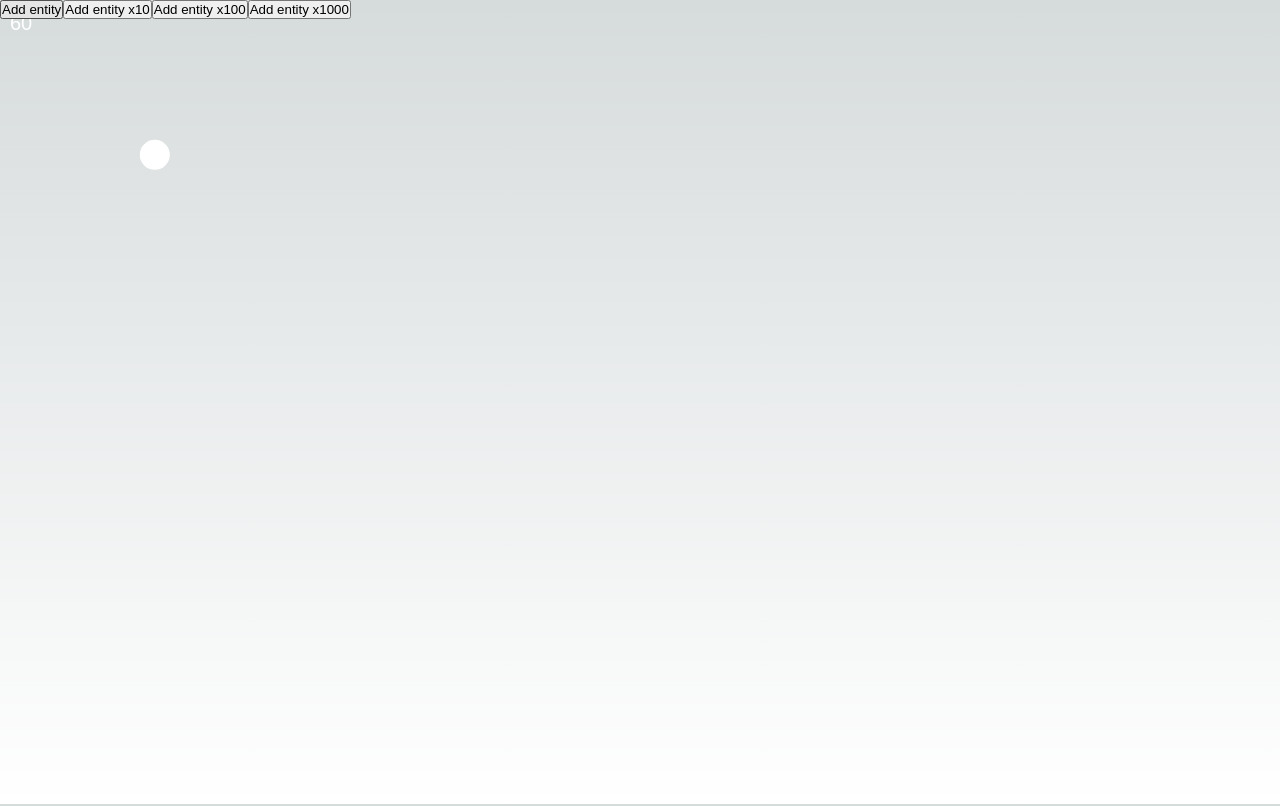
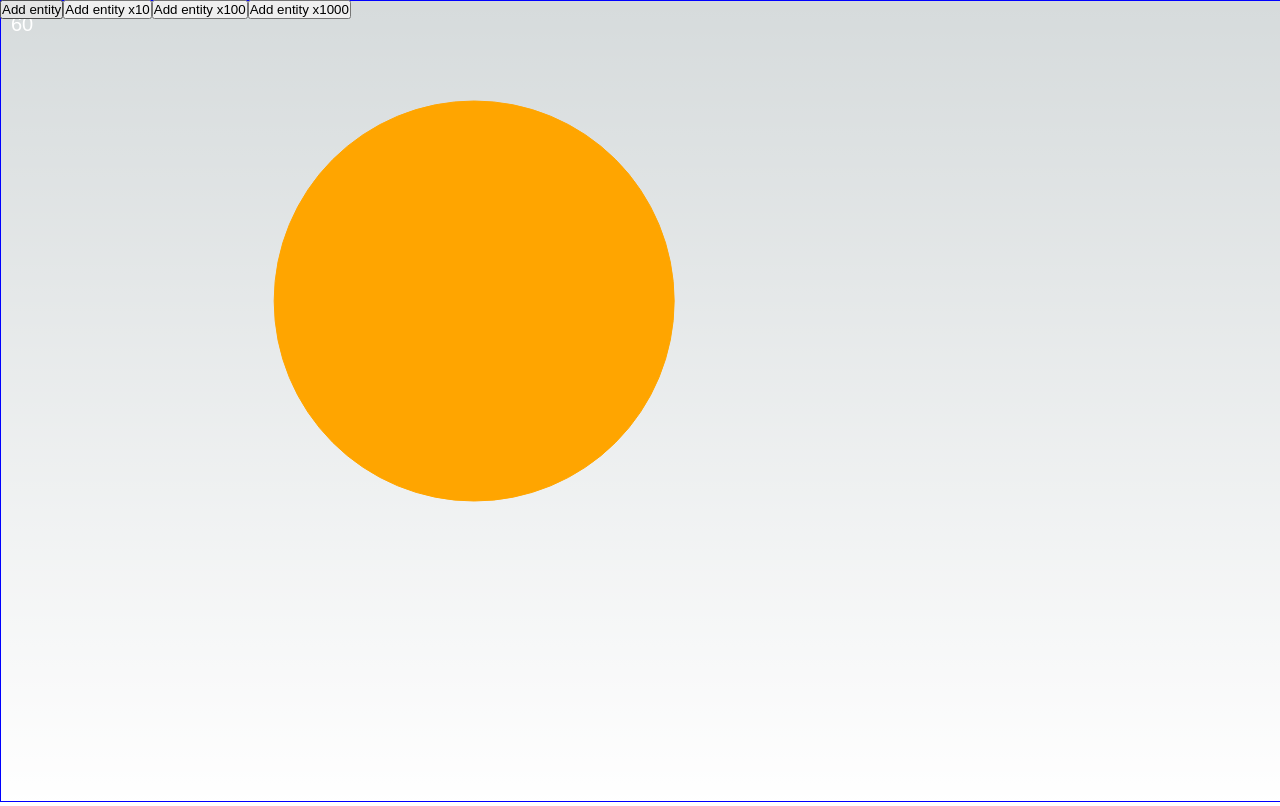
Before and after one commit to Hoijof/EngineXf, a Next.js app: page / in a window 1280 px wide. Built offline with nearby package versions, Linux system fonts and the light colour scheme.

Commit message:
feat: add collisions

```diff
--- a/domain/TestEntity1.ts
+++ b/domain/TestEntity1.ts
@@ -12,13 +12,11 @@ export class TestEntity1 extends Entity {
             ...transform
         } });
 
-        this.components.push(new PhysicsComponent({
+        this.addComponent(new PhysicsComponent({
             speed: new DOMPoint(10, 10),
             ...physicsComponent
-        } ));
+        }, this.componentMethods));
 
-        this.components.push(new RenderComponent({ color: "red"}));
+        this.addComponent(new RenderComponent({ color: "random", shape: "circle"}, this.componentMethods));
     }
-
-
 }
--- a/engine/Component.ts
+++ b/engine/Component.ts
@@ -1,8 +1,10 @@
 import { Engine, PHASE } from "./../types";
 import { Transform } from "./Transform";
+import { Entity } from './Entity';
 
 export class Component {
-    active: boolean = true;
+    name="Component";
+    isActive: boolean = true;
     phase : PHASE = PHASE.UPDATE;
 
     update(transform : Transform, engine : Engine) : Transform {
@@ -10,4 +12,8 @@ export class Component {
 
         return transform;
     }
+
+    onCollision(other: Entity, transform: Transform) {
+        // console.log("onCollision", this, other);
+    }
 }
--- /dev/null
+++ b/engine/globalCollisions.ts
@@ -0,0 +1,59 @@
+import { Entity } from "./Entity";
+
+export function checkCollisions(entities: Entity[], width: number, height: number) {
+    for (let i = 0; i < entities.length; i++) {
+        // Check for edge collisions
+        entities[i].componentMethods.checkEdgeCollisions(entities[i].transform, width, height);
+
+        for (let j = i + 1; j < entities.length; j++) {
+            if (isIntersecting(entities[i], entities[j])) {
+                entities[i].onCollision(entities[j]);
+                entities[j].onCollision(entities[i]);
+            }
+        }
+    }
+}
+
+function isIntersecting(entity1: Entity, entity2: Entity) {
+    const { position: pos1, scale: scale1 } = entity1.transform;
+    const { position: pos2, scale: scale2 } = entity2.transform;
+
+    const x1 = pos1.x;
+    const y1 = pos1.y;
+    const w1 = scale1.x;
+    const h1 = scale1.y;
+
+    const x2 = pos2.x;
+    const y2 = pos2.y;
+    const w2 = scale2.x;
+    const h2 = scale2.y;
+
+    const shape1 = entity1.componentMethods.getRenderShape();
+    const shape2 = entity2.componentMethods.getRenderShape();
+
+    if (shape1 === 'rect' && shape2 === 'rect') {
+        return rectIntersect(x1, y1, w1, h1, x2, y2, w2, h2);
+    } else if (shape1 === 'circle' && shape2 === 'circle') {
+        return circleIntersect(x1, y1, w1, x2, y2, w2);
+    } else {
+        return circleIntersect(x1, y1, w1, x2, y2, w2);
+    }
+}
+
+function rectIntersect(x1: number, y1: number, w1: number, h1: number, x2: number, y2: number, w2: number, h2: number) {
+    // Check x and y for overlap
+    if (x2 > w1 + x1 || x1 > w2 + x2 || y2 > h1 + y1 || y1 > h2 + y2){
+        return false;
+    }
+    return true;
+}
+
+function circleIntersect(x1: number, y1: number, r1: number, x2: number, y2: number, r2: number) {
+
+    // Calculate the distance between the two circles
+    let squareDistance = (x1-x2)*(x1-x2) + (y1-y2)*(y1-y2);
+
+    // When the distance is smaller or equal to the sum
+    // of the two radius, the circles touch or overlap
+    return squareDistance <= ((r1 + r2) * (r1 + r2))
+}
--- a/engine/index.ts
+++ b/engine/index.ts
@@ -2,10 +2,12 @@ import { gk, sk } from '../consts';
 import {Engine, Mouse, PHASE} from '../types';
 import { Entity } from './Entity';
 import { Component } from './Component';
+import { checkCollisions } from './globalCollisions';
 
 let engine: Engine;
+let updateCallback = (engine: Engine) => {};
 
-export function init(canvas: HTMLCanvasElement) {
+export function init(canvas: HTMLCanvasElement, uc: (engine: Engine) => void) {
     engine = {
         lastFrameTime: 0,
         deltaTime: 0,
@@ -29,7 +31,7 @@ export function init(canvas: HTMLCanvasElement) {
             wheel: 0,
         },
         keyboard: {
-            keys: new Set(['w', 'a', 's', 'd', 'ArrowUp', 'ArrowLeft', 'ArrowDown', 'ArrowRight']),
+            keys: new Set(['w', 'a', 's', 'd', 'r', 'ArrowUp', 'ArrowLeft', 'ArrowDown', 'ArrowRight', ' ', 'z']),
             down: new Set(),
             up: new Set(),
             pressed: new Set(),
@@ -40,6 +42,8 @@ export function init(canvas: HTMLCanvasElement) {
     resize(window.innerWidth, window.innerHeight);
 
     setListeners();
+
+    updateCallback = uc;
 }
 export function get() {
     return engine;
@@ -48,6 +52,7 @@ export function get() {
 export function step() {
     setup();
     update();
+    updateCallback(engine);
     physicsUpdate();
     draw();
     cleanup();
@@ -76,7 +81,7 @@ export function update() {
     engine.entities.forEach(entity => {
         if (entity.active) {
             entity.components.forEach((component: Component) => {
-                if (component.active && component.phase === PHASE.UPDATE) {
+                if (component.isActive && component.phase === PHASE.UPDATE) {
                     component.update(entity.transform, engine);
                 }
             });
@@ -85,7 +90,9 @@ export function update() {
 }
 
 export function physicsUpdate() {
+    const entities = Array.from(engine.entities);
 
+    checkCollisions(entities, engine.width, engine.height);
 }
 
 export function cleanup() {
@@ -99,30 +106,31 @@ export function cleanup() {
 }
 
 export function draw() {
-    const { deltaTime, width, height, mouse, keyboard } = engine;
+    const { canvas, ctx, fps, width, height, mouse, keyboard } = engine;
 
-    engine.ctx.clearRect(0, 0, width, height);
+    ctx.clearRect(0, 0, width, height);
 
     // Draw fps counter
-    engine.ctx.fillStyle = 'white';
-    engine.ctx.font = '20px Arial';
-    engine.ctx.fillText(engine.fps.toString(), 10, 30);
+    ctx.fillStyle = 'white';
+    ctx.font = '20px Arial';
+    ctx.fillText(fps.toString(), 10, 30);
 
     // Draw mouse position
     if (gk('DEBUG')) {
-        engine.ctx.fillText(`x: ${mouse.x} y: ${mouse.y} down: ${mouse.down} up: ${mouse.up} pressed: ${mouse.pressed} released: ${mouse.released} wheel: ${mouse.wheel}`, 10, 60);
+        // ctx.strokeRect(0, 0, canvas.width, canvas.height);
+        ctx.fillText(`x: ${mouse.x} y: ${mouse.y} down: ${mouse.down} up: ${mouse.up} pressed: ${mouse.pressed} released: ${mouse.released} wheel: ${mouse.wheel}`, 10, 60);
 
-        engine.ctx.fillText(`Down: ${Array.from(keyboard.down).join(' ')}`, 10, 90);
-        engine.ctx.fillText(`Up: ${Array.from(keyboard.up).join(' ')}`, 10, 120);
+        ctx.fillText(`Down: ${Array.from(keyboard.down).join(' ')}`, 10, 90);
+        ctx.fillText(`Up: ${Array.from(keyboard.up).join(' ')}`, 10, 120);
 
-        engine.ctx.fillText(`width: ${width} height: ${height}`, 100, 30);
+        ctx.fillText(`width: ${width} height: ${height}`, 100, 30);
     }
 
     // Draw Entities
     engine.entities.forEach(entity => {
         if (entity.active) {
             entity.components.forEach((component: Component) => {
-                if (component.active && component.phase === PHASE.DRAW) {
+                if (component.isActive && component.phase === PHASE.DRAW) {
                     component.update(entity.transform, engine);
                 }
             });
@@ -130,9 +138,6 @@ export function draw() {
     });
 
 }
-
-
-
 
 export function resize(width: number, height: number) {
     engine.width = width;
@@ -174,11 +179,15 @@ export function addEntity(entity : Entity) {
     engine.entities.add(entity);
 }
 
+export function clearEntities() {
+    engine.entities.clear();
+}
+
 
 // #region Event Listeners
 function setListeners() {
     document.addEventListener('keyup', ({ key }) => {
-        if (key === '`') {
+        if (key === '`' || key === 'z') {
             sk('DEBUG', !gk('DEBUG'));
         }
     });
--- a/pages/_document.tsx
+++ b/pages/_document.tsx
@@ -2,9 +2,9 @@ import { Html, Head, Main, NextScript } from 'next/document'
 
 export default function Document() {
   return (
-    <Html lang="en">
+    <Html lang="en" style={{overflow: 'hidden'}}>
       <Head />
-      <body>
+      <body >
         <Main />
         <NextScript />
       </body>
--- a/pages/index.tsx
+++ b/pages/index.tsx
@@ -1,9 +1,10 @@
 import Head from 'next/head'
 
 import { useEffect, useRef } from 'react'
+import { gk } from '../consts';
 
-import {init, step, resize, mouseUpdate, addKeyUp, addKeyDown, addEntity} from '../engine/index';
-import { Engine } from '../types';
+import {init, step, resize, mouseUpdate, addKeyUp, addKeyDown, addEntity, clearEntities} from '../engine/index';
+import { getRandomFloat } from '../utils';
 import { TestEntity1 } from './../domain/TestEntity1';
 
 let singletoned = false;
@@ -25,11 +26,9 @@ export default function Home() {
     }
 
     // #region Setup events
-    document.addEventListener('resize', () => {
-      const canvas = canvasRef.current as unknown as HTMLCanvasElement;
-
-      resize(canvas.width, canvas.height);
-    });
+    window.onresize = () => {
+      resize(window.innerWidth, window.innerHeight);
+    };
 
     document.addEventListener('mousemove', (e) => {
       const canvas = canvasRef.current as unknown as HTMLCanvasElement;
@@ -61,28 +60,50 @@ export default function Home() {
     });
 
     document.addEventListener('keydown', (e) => {
+      if (gk('DEBUG')) {
+        console.log(e.key);
+      }
+
       addKeyDown(e.key);
     });
 
     // #endregion
     // Setup engine
 
-    init(canvasRef.current as unknown as HTMLCanvasElement);
+    init(canvasRef.current as unknown as HTMLCanvasElement, (engine) => {
+
+      if (engine.keyboard.pressed.has(' ')) {
+        console.log('space pressed');
+
+        addRandomEntity();
+      }
+
+      if (engine.keyboard.pressed.has('ArrowDown')) {
+        addRandomEntityTimes(20)();
+      }
+
+      if (engine.keyboard.pressed.has('r')) {
+        clearEntities();
+      }
+    });
 
     render();
     // setup game?
 
 
-    addEntity(new TestEntity1({ name: 'Manolo'}));
+    addEntity(new TestEntity1({ name: 'Manolo', transform: {position: new DOMPoint(150, 300), scale: new DOMPoint(100, 200)}, physicsComponent: {speed: new DOMPoint(-50, 0)}}));
+    addEntity(new TestEntity1({ name: 'Manolo', transform: {position: new DOMPoint(120, 300), scale: new DOMPoint(200, 200)}, physicsComponent: {speed: new DOMPoint(50, 0)}}));
   });
 
   const addRandomEntity = () => {
-    const x = Math.random() * 1000;
-    const y = Math.random() * 1000;
+    const x = Math.random() * window.innerWidth;
+    const y = Math.random() * window.innerHeight;
 
     const position = new DOMPoint(x, y);
     const speed = new DOMPoint(getRandomFloat(-50, 50), getRandomFloat(-50, 50));
-    addEntity(new TestEntity1({name: 'manolo', transform: {position}, physicsComponent: {speed}}));
+    const scale = new DOMPoint(getRandomFloat(8, 25), getRandomFloat(8, 25));
+
+    addEntity(new TestEntity1({name: 'manolo', transform: {position, scale}, physicsComponent: {speed}}));
   }
 
   const addRandomEntityTimes = (times: number) => {
@@ -101,9 +122,7 @@ export default function Home() {
         <link rel="icon" href="/favicon.ico" />
       </Head>
       <main >
-        <div >
-          <canvas id='mainCanvas' ref={canvasRef} />
-        </div>
+        <canvas id='mainCanvas' ref={canvasRef} style={{border: '1px solid blue'}} />
         <div style={{position: "fixed", top: 0, left: 0, zIndex: 1000}}>
           <button onClick={addRandomEntity}>Add entity</button>
           <button onClick={addRandomEntityTimes(10)}>Add entity x10</button>
@@ -114,9 +133,3 @@ export default function Home() {
     </>
   )
 }
-
-
-// Get random float between min and max
-export const getRandomFloat = (min: number, max: number) => {
-  return Math.random() * (max - min) + min;
-}
--- /dev/null
+++ b/utils/index.ts
@@ -0,0 +1,8 @@
+export function getRandomFloat(min: number, max: number) {
+  return Math.random() * (max - min) + min;
+}
+
+// get random int between min and max
+export function getRandomInt(min: number, max: number) {
+    return Math.floor(Math.random() * (max - min + 1) + min);
+}
```
Also changed, not shown: engine/Entity.ts (+31 -0 lines), engine/components/PhysicsComponent.ts (+57 -5 lines), engine/components/RenderComponent.ts (+18 -6 lines).
